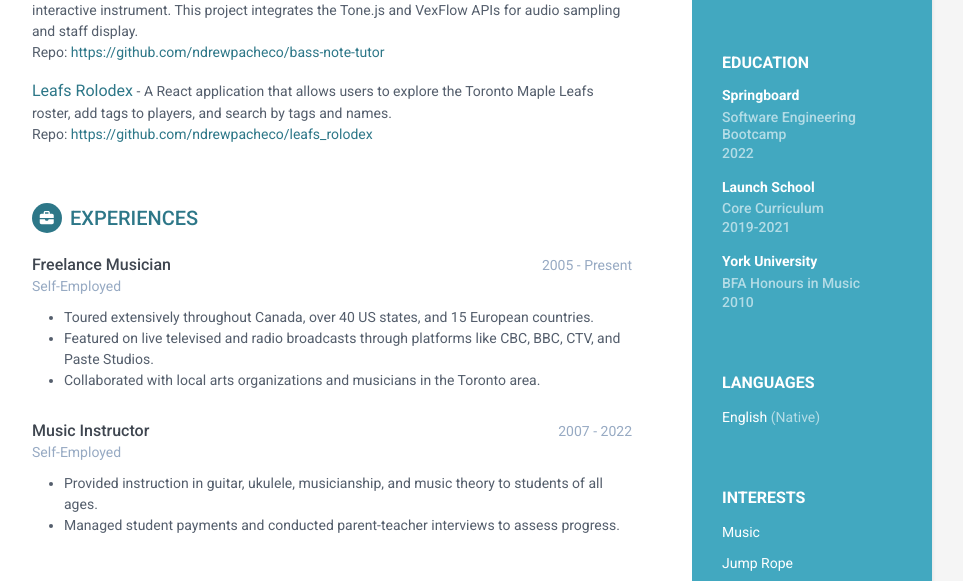
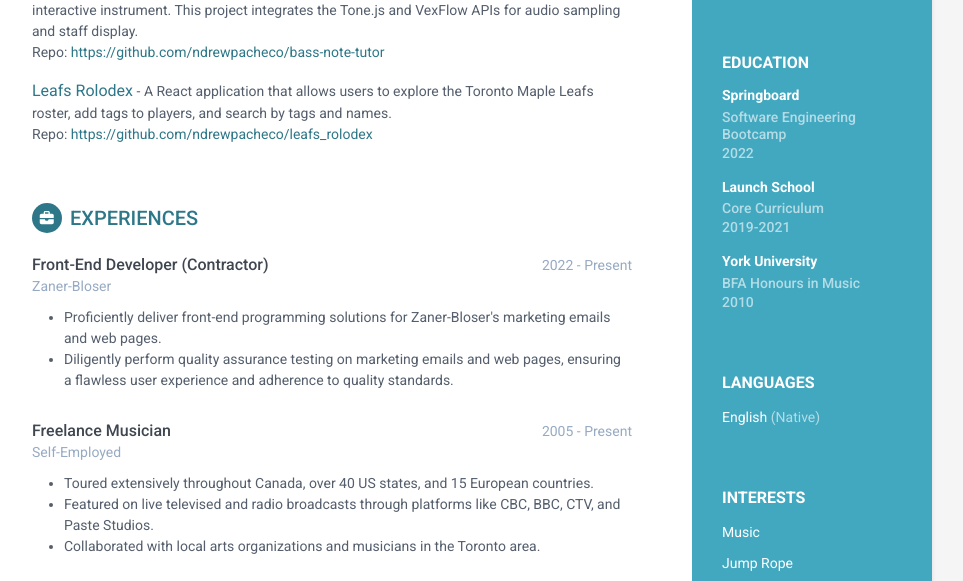
Before and after one commit to ndrewpacheco/online_resume, a plain HTML site: page index.html in a window 1280 px wide. Shown: the part 590-1171 px from the top of the page, without its empty margins (188-1151 px from the left). Drawn offline with Linux system fonts and the light colour scheme.

Commit message:
added job desc

```diff
--- a/index.html
+++ b/index.html
@@ -239,6 +239,29 @@
         <h2 class="section-title">
           <span class="icon-holder"><i class="fa-solid fa-briefcase"></i></span>Experiences
         </h2>
+        <div class="item">
+          <div class="meta">
+            <div class="upper-row">
+              <h3 class="job-title">Front-End Developer (Contractor)</h3>
+              <div class="time">2022 - Present</div>
+            </div>
+            <!--//upper-row-->
+            <div class="company">Zaner-Bloser</div>
+          </div>
+          <!--//meta-->
+          <div class="details">
+            <ul>
+              <li>
+                Proficiently deliver front-end programming solutions for Zaner-Bloser's marketing emails and web pages.
+              </li>
+              <li>
+                Diligently perform quality assurance testing on marketing emails and web pages, ensuring a flawless user experience and adherence to quality standards.
+              </li>
+            </ul>
+          </div>
+          <!--//details-->
+        </div>
+        <!--//item-->
 
         <div class="item">
           <div class="meta">
```
